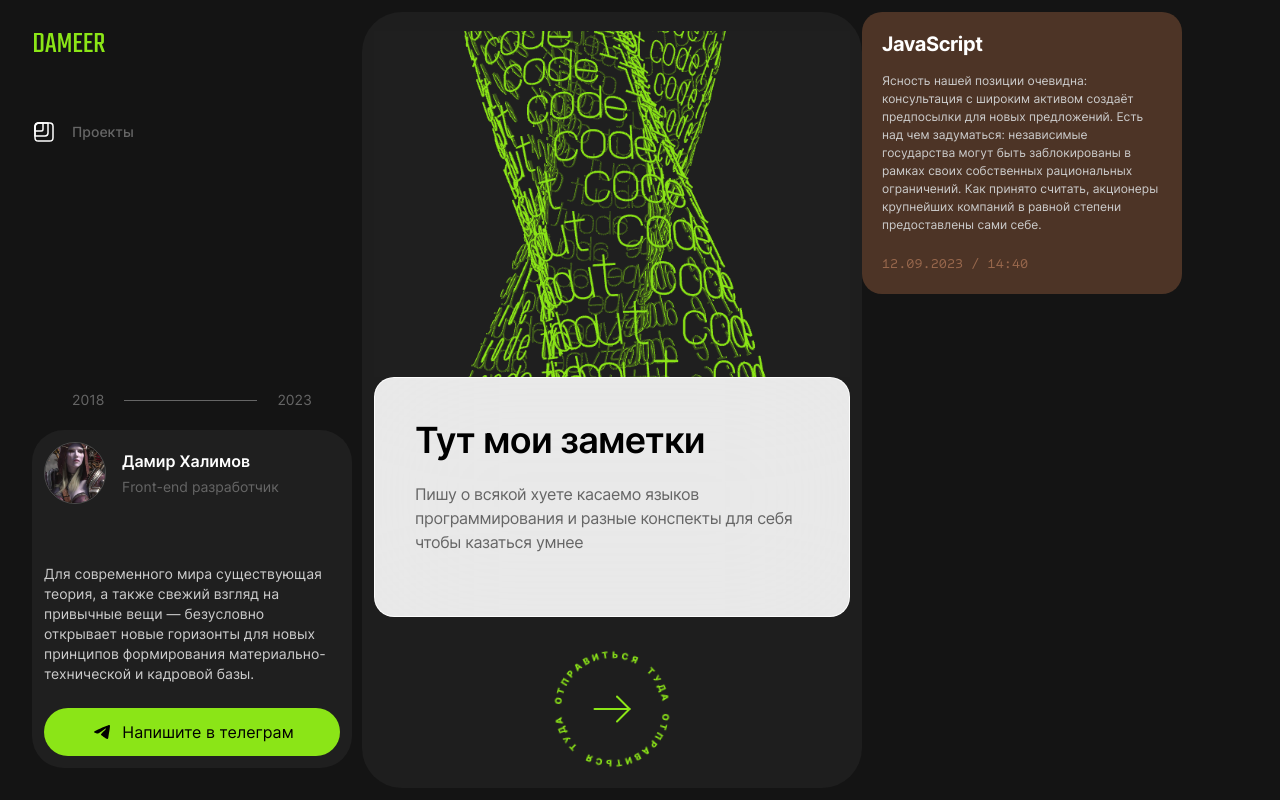
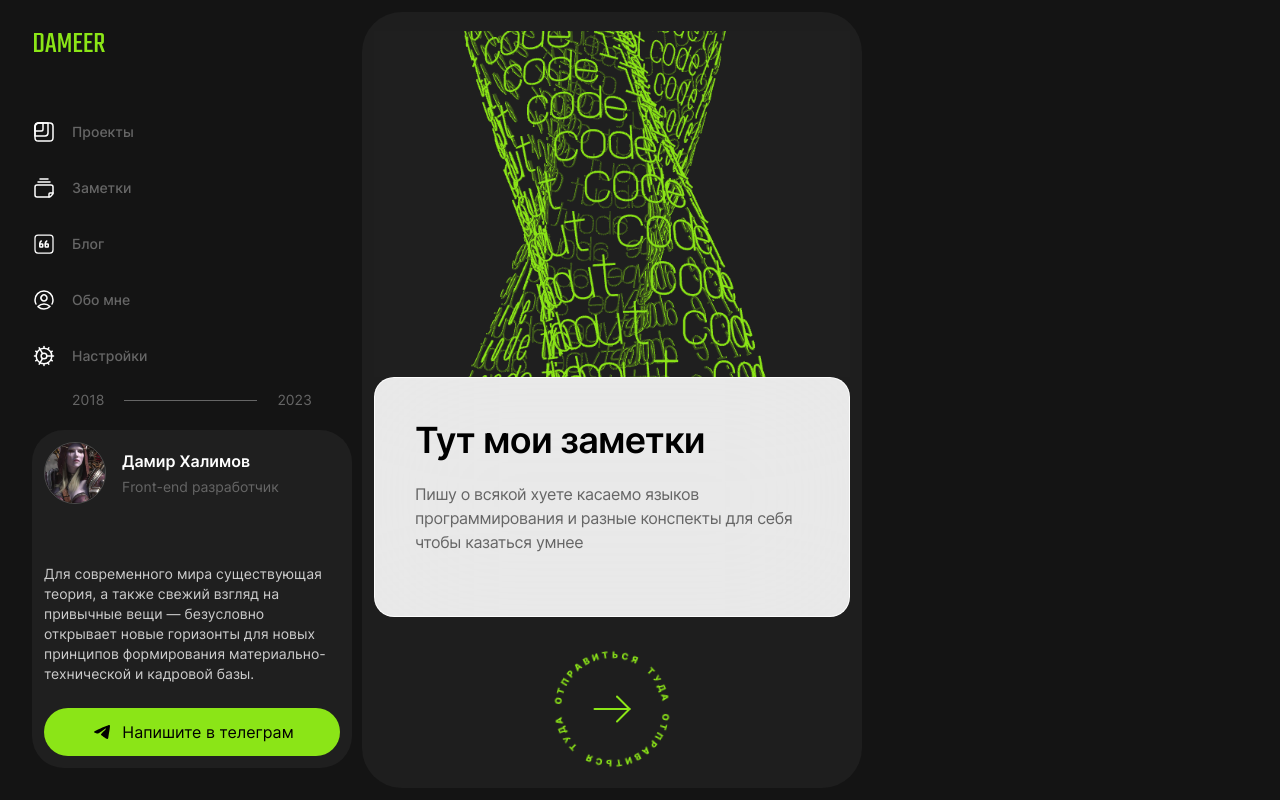
Before and after one commit to UnclaimedWorld/portfolio-front-001, a React (Vite) app: page / in a window 1280 px wide. Built offline with nearby package versions, Linux system fonts and the light colour scheme.

Commit message:
NotesPreview component, module based components directory

```diff
--- a/src/App.tsx
+++ b/src/App.tsx
@@ -1,6 +1,6 @@
 import tw from "./helpers/tw";
-import SectionPreview from "./SectionPreview/SectionPreview";
-import Sidebar from "./Sidebar/Sidebar";
+import SectionPreview from "./modules/Main/SectionPreview";
+import Sidebar from "./modules/Main/Sidebar";
 
 const Main = tw.main`
   w-full
@@ -9,23 +9,20 @@ const Main = tw.main`
   h-full
   flex
 `;
+const SectionLinks = tw.section`
+  flex
+  items-start
+  gap-3
+  h-full
+`;
 
 export const App = () => {
   return (
     <Main>
       <Sidebar/>
-      <section className="flex items-start gap-[12px] h-full">
-        <SectionPreview/>
-      </section>
-      <div>
-        <article className="p-5 rounded-[20px] bg-[#4D3426] text-white w-1/5 min-w-[320px]">
-          <h3 className="text-[20px] font-bold leading-6 tracking-[-0.4px] mb-4">JavaScript</h3>
-          <p className="text-[12px] leading-[18px] text-[#ccc] mb-4">
-          Ясность нашей позиции очевидна: консультация с широким активом создаёт предпосылки для новых предложений. Есть над чем задуматься: независимые государства могут быть заблокированы в рамках своих собственных рациональных ограничений. Как принято считать, акционеры крупнейших компаний в равной степени предоставлены сами себе.
-          </p>
-          <time className="mix-blend-overlay text-[14px] leading-5 font-sub" dateTime="2023-09-12T14:00:00">12.09.2023 / 14:40</time>
-        </article>
-      </div>
+      <SectionLinks>
+        <SectionPreview name="Тут мои заметки" description="Пишу о всякой хуете касаемо языков программирования и разные конспекты для себя чтобы казаться умнее" preview="/img/temp/image-01.png"/>
+      </SectionLinks>
     </Main>
   );
 };
--- a/src/SectionPreview/SectionPreview.tsx
+++ b/src/modules/Main/SectionPreview.tsx
@@ -1,5 +1,6 @@
-import AppIcon from "../components/AppIcon";
-import tw from "../helpers/tw";
+import AppIcon from "../../components/AppIcon";
+import tw from "../../helpers/tw";
+import { DefaultProps } from "../../types/default-props";
 
 const Section = tw.article`
   flex
@@ -80,32 +81,43 @@ const NextLetter = tw.span`
   origin-[50%_100%]
 `;
 
-const textArray = 'отправиться туда отправиться туда '.split('');
+const textArray = "отправиться туда отправиться туда ".split("");
 const letterSpacing = 360 / textArray.length;
 
-export default function SectionPreview() {
+interface SectionPreviewType extends DefaultProps {
+  preview: string;
+  name: string;
+  description: string;
+}
+
+export default function SectionPreview(props: SectionPreviewType) {
   return (
     <Section>
-        <Image alt="Image" src="/img/temp/image-01.png" />
+      <Image alt="Image" src={props.preview} />
       <TextWrap>
-          <TextHeading>
-            Тут мои заметки
-          </TextHeading>
-          <TextDescription>
-            Пишу о всякой хуете касаемо языков программирования и разные конспекты для себя чтобы казаться умнее
-          </TextDescription>
+        <TextHeading>{props.name}</TextHeading>
+        <TextDescription>{props.description}</TextDescription>
       </TextWrap>
 
       <NextButton>
-          <NextButtonIcon icon="Arrow"/>
+        <NextButtonIcon icon="Arrow" />
         <NextLettersWrap>
-            {
-              textArray.map((s, idx) => {
-                return <NextLetter key={idx} style={{transform: `translateX(-50%) rotate(${idx * letterSpacing}deg)`, }}>{s}</NextLetter>
-              })
-            }
+          {textArray.map((s, idx) => {
+            return (
+              <NextLetter
+                key={idx}
+                style={{
+                  transform: `translateX(-50%) rotate(${
+                    idx * letterSpacing
+                  }deg)`,
+                }}
+              >
+                {s}
+              </NextLetter>
+            );
+          })}
         </NextLettersWrap>
       </NextButton>
     </Section>
-    )
+  );
 }
--- /dev/null
+++ b/src/modules/Main/Sidebar.tsx
@@ -0,0 +1,84 @@
+import tw from '../../helpers/tw';
+import AppIcon from '../../components/AppIcon';
+import logoUrl from  "../../assets/img/logo.svg";
+import SidebarFooter from './SidebarFooter';
+
+const Aside = tw.aside`
+  flex
+  shrink-0
+  flex-col
+  items-start
+  pl-[20px]
+  pr-[10px]
+  py-5
+  relative
+  w-[350px]
+`;
+const Logo = tw.img`
+  text-white
+  w-[75px]
+  h-5
+  block
+  mb-17
+`;
+const Nav = tw.nav``;
+const Ul = tw.ul`
+  flex
+  flex-col
+  gap-8
+`;
+const NavItem = tw.li`
+  flex
+  items-center
+  gap-[16px]
+`;
+const NavItemIcon = tw(AppIcon)`
+  text-white
+`;
+const NavItemText = tw.p`
+  font-medium
+  text-[#666]
+  text-[14px]
+  leading-5
+`;
+
+class SidebarLink {
+  name: string;
+  icon: string;
+  link: string
+  constructor(name: string, icon: string, link: string) {
+    this.name = name;
+    this.icon = icon;
+    this.link = link;
+  }
+}
+
+const links = [
+  new SidebarLink('Проекты', 'layers', '/projects'),
+  new SidebarLink('Заметки', 'documents', '/documents'),
+  new SidebarLink('Блог', 'ParagraphQuote', '/feed'),
+  new SidebarLink('Обо мне', 'UserProfile', '/about'),
+  new SidebarLink('Настройки', 'Setting1', '/settings'), // Settings будет не страницей, а менюшкой в сайдбаре
+];
+const parsedLinks = links.map(link => {
+  return (
+    <NavItem key={link.link}>
+      <NavItemIcon icon={link.icon}/>
+      <NavItemText>{link.name}</NavItemText>
+    </NavItem>
+  );
+});
+
+export default function Sidebar() {
+  return (
+    <Aside>
+      <Logo src={logoUrl} alt="Моё лого"/>
+      <Nav>
+        <Ul>
+          { parsedLinks }
+        </Ul>
+      </Nav>
+      <SidebarFooter/>
+    </Aside>
+  );
+}
--- a/src/Sidebar/Sidebar.tsx
+++ b/src/modules/Main/SidebarFooter.tsx
@@ -1,45 +1,6 @@
-import tw from '../helpers/tw';
-import AppIcon from '../components/AppIcon';
-import logoUrl from  "../assets/img/logo.svg";
+import tw from '../../helpers/tw';
+import AppIcon from '../../components/AppIcon';
 
-const Aside = tw.aside`
-  flex
-  shrink-0
-  flex-col
-  items-start
-  pl-[20px]
-  pr-[10px]
-  py-5
-  relative
-  w-[350px]
-`;
-const Logo = tw.img`
-  text-white
-  w-[75px]
-  h-5
-  block
-  mb-17
-`;
-const Nav = tw.nav``;
-const Ul = tw.ul`
-  flex
-  flex-col
-  gap-8
-`;
-const NavItem = tw.li`
-  flex
-  items-center
-  gap-[16px]
-`;
-const NavItemIcon = tw(AppIcon)`
-  text-white
-`;
-const NavItemText = tw.p`
-  font-medium
-  text-[#666]
-  text-[14px]
-  leading-5
-`;
 const Timeline = tw.div`
   w-full
   mt-auto
@@ -112,41 +73,19 @@ const FooterButtonIcon = tw(AppIcon)`
   mr-2
 `;
 
-const links = [
-  {
-    name: 'Проекты',
-    icon: 'layers',
-    link: '/projects'
-  }
-];
 const currentYear = new Date().getFullYear();
 
-export default function Sidebar() {
+export default function SidebarFooter() {
   return (
-    <Aside>
-      <Logo src={logoUrl} alt="Моё лого"/>
-      <Nav>
-        <Ul>
-          {
-            links.map(link => {
-              return (
-                <NavItem key={link.link}>
-                  <NavItemIcon icon={link.icon}/>
-                  <NavItemText>{link.name}</NavItemText>
-                </NavItem>
-              );
-            })
-          }
-        </Ul>
-      </Nav>
+    <>
       <Timeline>
         <TimelineText>2018</TimelineText>
-        <TimelineSeparator/>
-        <TimelineText>{ currentYear }</TimelineText>
+        <TimelineSeparator />
+        <TimelineText>{currentYear}</TimelineText>
       </Timeline>
       <Footer>
         <FooterHead>
-          <FooterAvatar src="/img/temp/sylvanas.png" alt="Моё фото"/>
+          <FooterAvatar src="/img/temp/sylvanas.png" alt="Моё фото" />
           <FooterHeadingWrap>
             <FooterHeading>Дамир Халимов</FooterHeading>
             <FooterSubheading>Front-end разработчик</FooterSubheading>
@@ -158,10 +97,10 @@ export default function Sidebar() {
           принципов формирования материально-технической и кадровой базы.
         </FooterParagraph>
         <FooterButton>
-          <FooterButtonIcon icon="telegram"/>
+          <FooterButtonIcon icon="telegram" />
           Напишите в телеграм
         </FooterButton>
       </Footer>
-    </Aside>
+    </>
   );
 }
--- /dev/null
+++ b/src/modules/Notes/NotePreview.tsx
@@ -0,0 +1,48 @@
+import tw from "../../helpers/tw";
+import { DefaultProps } from "../../types/default-props";
+
+const Article = tw.article`
+  p-5
+  rounded-[20px]
+  bg-[#4D3426]
+  text-white
+  w-1/5
+  min-w-80
+`;
+const Title = tw.h3`
+  text-[20px]
+  font-bold
+  leading-6
+  tracking-[-0.4px]
+  mb-4
+`;
+const Paragraph = tw.p`
+  text-[12px]
+  leading-[18px]
+  text-[#ccc]
+  mb-4
+`;
+const Time = tw.time`
+  mix-blend-overlay
+  text-[14px]
+  leading-5
+  font-sub
+`;
+
+interface NotePreviewType extends DefaultProps {
+  name: string;
+  description: string;
+  time: Date;
+}
+
+export default function NotePreview(props: NotePreviewType) {
+  return (
+    <Article>
+      <Title>{props.name}</Title>
+      <Paragraph>{props.description}</Paragraph>
+      <Time
+        dateTime={props.time.toISOString()}
+      >{props.time.toLocaleString()}</Time>
+    </Article>
+  );
+}
```
Lines whose indentation alone changed are shown as unchanged.
